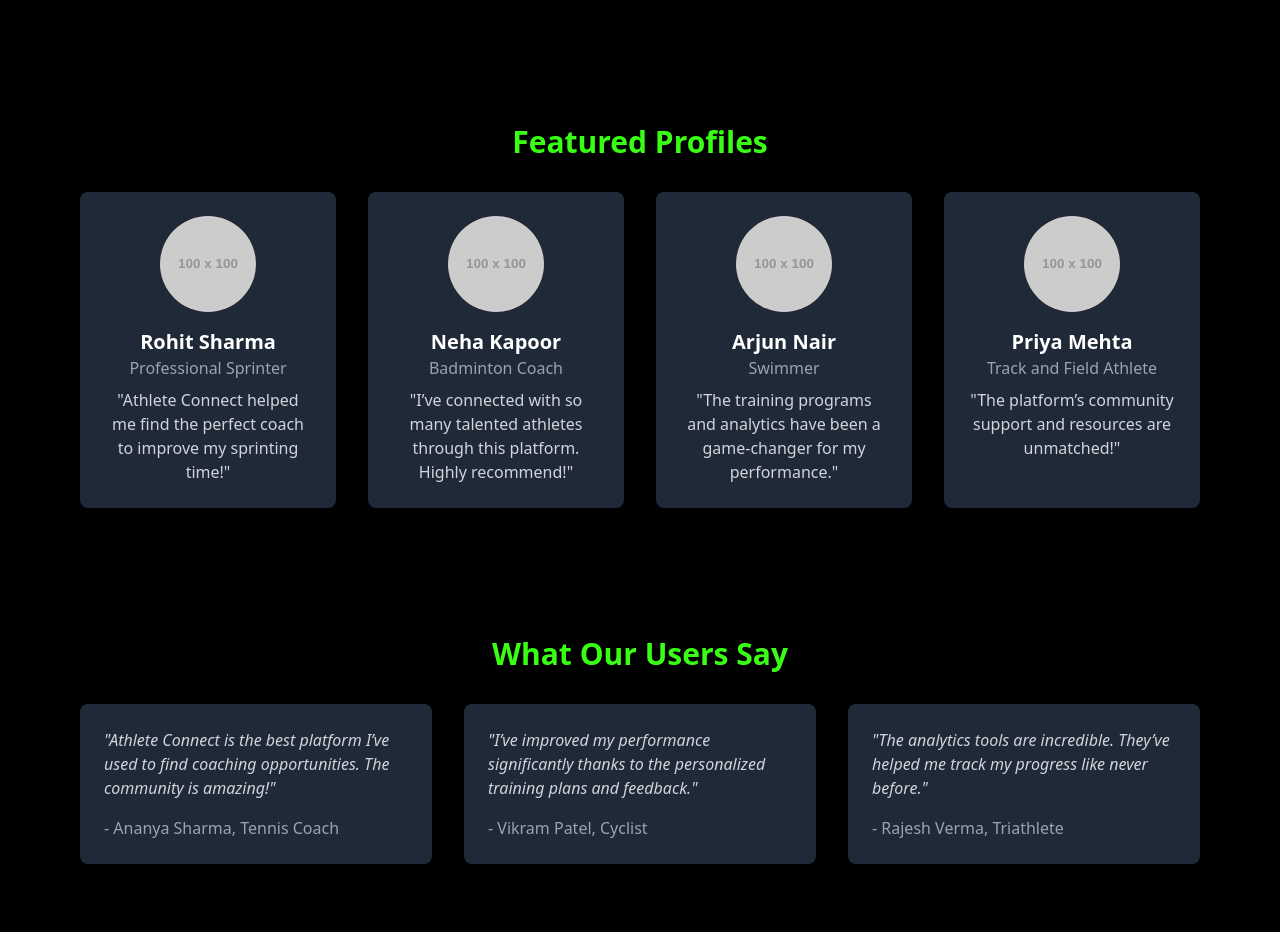
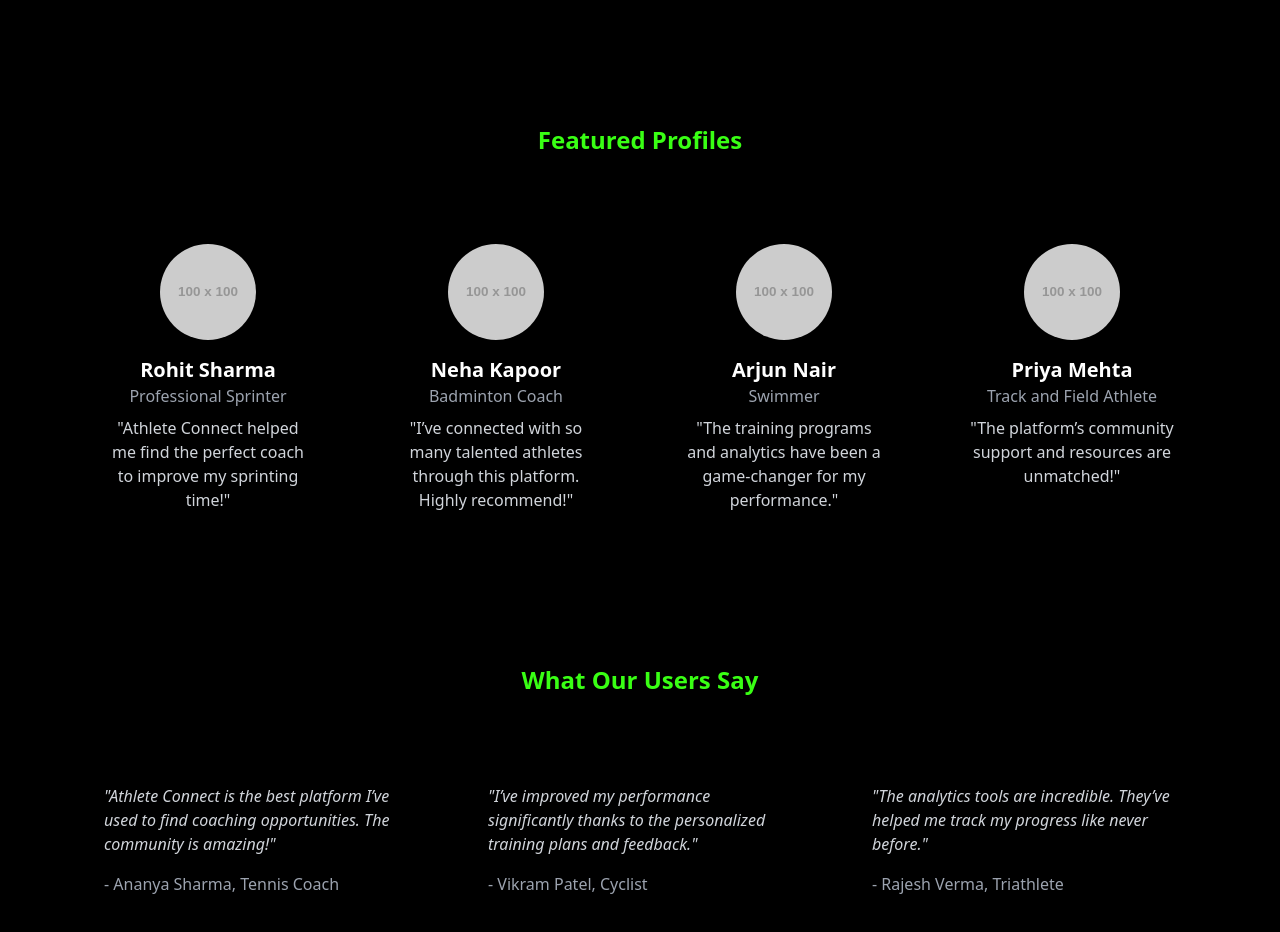
Before and after one commit to elyashium/athlete-connect, a React (Vite) app: page / in a window 1280 px wide. Shown: the part 700-1632 px from the top of the page. Built offline with nearby package versions, Linux system fonts and the light colour scheme.

Commit message:
Update Hero.tsx

```diff
--- a/src/components/Hero.tsx
+++ b/src/components/Hero.tsx
@@ -4,6 +4,9 @@
 
 export default function Hero() {
     const navigate = useNavigate();
+
+
+
     return (
         <div className="min-h-screen bg-black flex flex-col">
             {/* First Page: Title and Get Started Button */}
@@ -28,12 +31,12 @@
 
             {/* Mock Profiles Section */}
             <div className="relative w-full max-w-6xl mx-auto px-4 py-16">
-                <h2 className="text-3xl font-bold text-[var(--neon-green)] text-center mb-8">
+                <h2 className="text-2xl font-bold text-[var(--neon-green)] text-center mb-16">
                     Featured Profiles
                 </h2>
                 <div className="grid grid-cols-1 sm:grid-cols-2 md:grid-cols-3 lg:grid-cols-4 gap-8">
                     {/* Profile 1 */}
-                    <div className="bg-gray-800 p-6 rounded-lg text-center hover:scale-105 transition-transform">
+                    <div className="p-6 rounded-lg text-center hover:bg-gray-800 hover:scale-105 transition-transform">
                         <img
                             src="https://via.placeholder.com/100"
                             alt="Profile"
@@ -47,7 +50,7 @@
                     </div>
 
                     {/* Profile 2 */}
-                    <div className="bg-gray-800 p-6 rounded-lg text-center hover:scale-105 transition-transform">
+                    <div className="p-6 rounded-lg text-center hover:bg-gray-800 hover:scale-105 transition-transform">
                         <img
                             src="https://via.placeholder.com/100"
                             alt="Profile"
@@ -61,7 +64,7 @@
                     </div>
 
                     {/* Profile 3 */}
-                    <div className="bg-gray-800 p-6 rounded-lg text-center hover:scale-105 transition-transform">
+                    <div className="p-6 rounded-lg text-center hover:bg-gray-800 hover:scale-105 transition-transform">
                         <img
                             src="https://via.placeholder.com/100"
                             alt="Profile"
@@ -75,7 +78,7 @@
                     </div>
 
                     {/* Profile 4 */}
-                    <div className="bg-gray-800 p-6 rounded-lg text-center hover:scale-105 transition-transform">
+                    <div className=" p-6 rounded-lg text-center hover:bg-gray-800 hover:scale-105 transition-transform">
                         <img
                             src="https://via.placeholder.com/100"
                             alt="Profile"
@@ -92,12 +95,12 @@
 
             {/* User Reviews Section */}
             <div className="w-full max-w-6xl mx-auto px-4 py-16">
-                <h2 className="text-3xl font-bold text-[var(--neon-green)] text-center mb-8">
+                <h2 className="text-2xl font-bold text-[var(--neon-green)] text-center mb-16">
                     What Our Users Say
                 </h2>
                 <div className="grid grid-cols-1 md:grid-cols-2 lg:grid-cols-3 gap-8">
                     {/* Review 1 */}
-                    <div className="bg-gray-800 p-6 rounded-lg hover:scale-105 transition-transform">
+                    <div className=" p-6 rounded-lg hover:bg-gray-800 hover:scale-105 transition-transform ">
                         <p className="text-gray-300 italic">
                             "Athlete Connect is the best platform I’ve used to find coaching opportunities. The community is amazing!"
                         </p>
@@ -105,7 +108,7 @@
                     </div>
 
                     {/* Review 2 */}
-                    <div className="bg-gray-800 p-6 rounded-lg hover:scale-105 transition-transform">
+                    <div className="p-6 rounded-lg hover:bg-gray-800 hover:scale-105 transition-transform">
                         <p className="text-gray-300 italic">
                             "I’ve improved my performance significantly thanks to the personalized training plans and feedback."
                         </p>
@@ -113,7 +116,7 @@
                     </div>
 
                     {/* Review 3 */}
-                    <div className="bg-gray-800 p-6 rounded-lg hover:scale-105 transition-transform">
+                    <div className="p-6 rounded-lg hover:bg-gray-800 hover:scale-105 transition-transform">
                         <p className="text-gray-300 italic">
                             "The analytics tools are incredible. They’ve helped me track my progress like never before."
                         </p>
```
